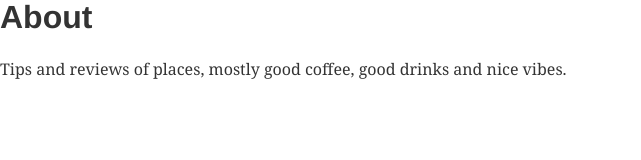
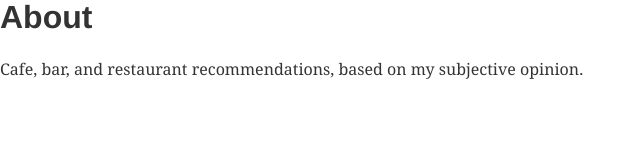
Before and after one commit to timojaask/almost-hipster, a Gatsby site: page /about in a window 1280 px wide. Shown: the full height of the page, 0-641 px from the left. Built offline with nearby package versions, Linux system fonts and the light colour scheme; Gatsby itself is replaced by a stand-in of ours.

Commit message:
Update about text

```diff
--- a/src/pages/about.js
+++ b/src/pages/about.js
@@ -8,7 +8,7 @@ export default () => (
     </Helmet>
     <h1>About</h1>
     <p>
-      Tips and reviews of places, mostly good coffee, good drinks and nice vibes.
+      Cafe, bar, and restaurant recommendations, based on my subjective opinion.
     </p>
   </div>
 );
```
